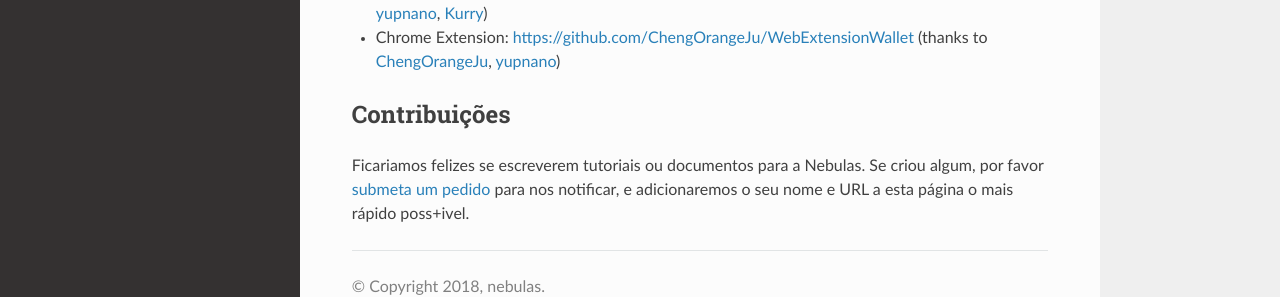
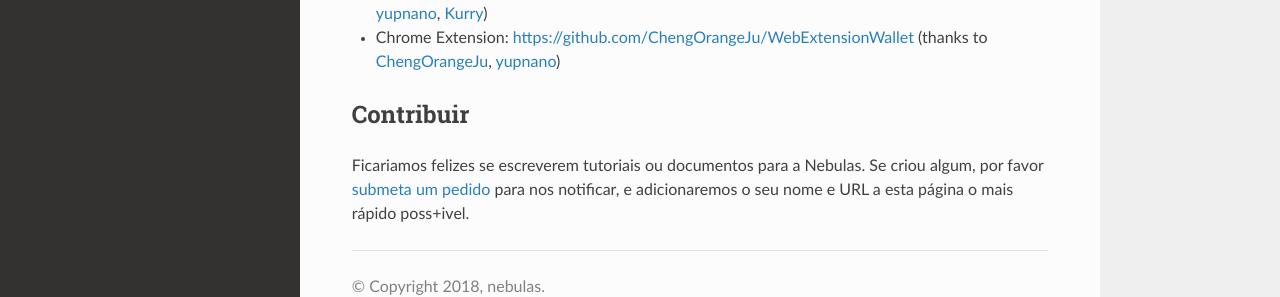
Before and after one commit to nebulasio/nebdocs, a Sphinx documentation site: the page built from docs/tutorials-1.md, in a window 1280 px wide and 900 px high, scrolled down 1022 px. Shown: the part 544-841 px from the top of the window. Built offline with Sphinx 7.4.7 and the Read the Docs theme 2.0.0, drawn with Linux system fonts in a browser that asks for light colours; pages that are not in the unit, such as notebooks, are missing from menus.

Commit message:
pt: tutorials-1.md, final2

```diff
--- a/docs/tutorials-1.md
+++ b/docs/tutorials-1.md
@@ -59,6 +59,6 @@ Eis tudo o que precisa para se envolver em Nebulas.
 * Demo DApp: [https://github.com/15010159959/super-dictionary](https://github.com/15010159959/super-dictionary) \(thanks to [ChengOrangeJu](https://github.com/ChengOrangeJu), [yupnano](https://github.com/yupnano), [Kurry](https://github.com/15010159959)\)
 * Chrome Extension: [https://github.com/ChengOrangeJu/WebExtensionWallet](https://github.com/ChengOrangeJu/WebExtensionWallet) \(thanks to [ChengOrangeJu](https://github.com/ChengOrangeJu), [yupnano](https://github.com/yupnano)\)
 
-## Contribuições
+## Contribuir
 
 Ficariamos felizes se escreverem tutoriais ou documentos para a Nebulas. Se criou algum, por favor [submeta um pedido](https://github.com/nebulasio/wiki/issues/new) para nos notificar, e adicionaremos o seu nome e URL a esta página o mais rápido poss+ivel.
```
